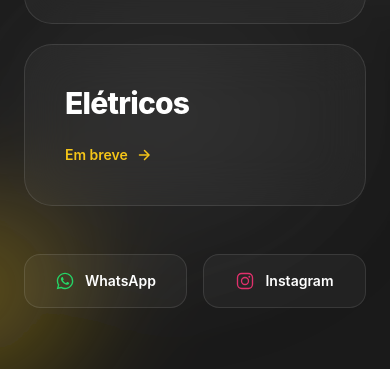
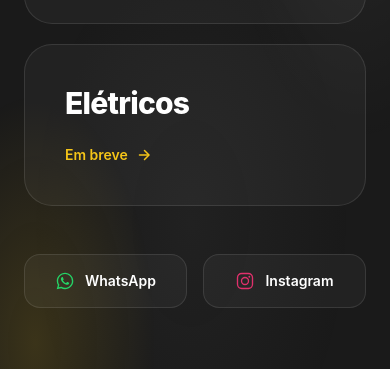
Before and after one commit to lipepereira2304-eng/vullz-bikes-landing, a website built with Vite: page index.html in a window 390 px wide. Shown: the part 438-807 px from the top of the page. Built offline with nearby package versions, Linux system fonts and the light colour scheme.

Commit message:
Remove per-frame filter work from background and cards
The background drew four animated ellipses inside an SVG <filter> with
feGaussianBlur stdDeviation=80, and the cards/social buttons sat on top of
it with backdrop-blur-xl. Because the ellipses animate on an infinite loop,
the filter was re-rasterized every frame, and each backdrop-filter had to
re-read that constantly-changing region.

Measured cost of rasterizing that background (median, same markup, only
stdDeviation varied): no filter 1.6ms, std=20 14ms, std=40 15.5ms,
std=80 18.4ms. So the expense is having a filter over that area at all
(~11x) rather than the radius — lowering stdDeviation would have changed
the look while barely helping. At ~18ms the background alone overran the
16.7ms budget of a 60fps frame, every frame.

The ellipses were already radialGradients fading to transparent, i.e.
inherently soft, so the blur was smoothing something already smooth.
Replaced with CSS radial-gradients animated by transform only, which the
compositor handles without repaint. Peak opacities are much lower than the
SVG stops because the blur used to dilute them. Dropped backdrop-blur-xl
(it blurred a smooth gradient, so it bought nothing visible) and swapped
the card's blur-3xl glow for a gradient. The page now computes no filter,
backdrop-filter or mix-blend-mode on any element.

Also:
- Release will-change after the reveal transition instead of pinning every
  element to its own compositor layer forever, with a timeout fallback
  since transitionend never fires if the reveal happens in a hidden tab.
- Raise footer text to white/50: it measured 3.22:1 at 12px, below the
  4.5:1 WCAG AA minimum. white/50 is the lowest step that passes (5.24:1).
- Version favicon URLs (?v=2) since browsers cache favicons very
  aggressively and ignore server headers.

```diff
--- a/index.html
+++ b/index.html
@@ -34,9 +34,14 @@
     />
     <meta name="twitter:image" content="https://vullzbikes.com.br/og-image.png" />
 
-    <!-- Favicons / PWA -->
-    <link rel="icon" type="image/svg+xml" href="/favicon.svg" />
-    <link rel="apple-touch-icon" href="/apple-touch-icon.png" />
+    <!--
+      Favicons / PWA. O ?v= existe porque navegador e iOS cacheiam favicon de
+      forma muito agressiva e costumam ignorar os headers do servidor: sem mudar
+      a URL, quem já visitou continua vendo o ícone antigo. Suba o número sempre
+      que trocar a arte do ícone.
+    -->
+    <link rel="icon" type="image/svg+xml" href="/favicon.svg?v=2" />
+    <link rel="apple-touch-icon" href="/apple-touch-icon.png?v=2" />
     <link rel="manifest" href="/manifest.webmanifest" />
 
     <link rel="stylesheet" href="/src/styles/main.css" />
--- a/public/em-breve.html
+++ b/public/em-breve.html
@@ -7,8 +7,9 @@
     <meta name="description" content="O catálogo digital de elétricos da Vullz Bikes está a caminho." />
     <meta name="theme-color" content="#1a1a1a" />
     <meta name="robots" content="noindex, follow" />
-    <link rel="icon" type="image/svg+xml" href="/favicon.svg" />
-    <link rel="apple-touch-icon" href="/apple-touch-icon.png" />
+    <!-- ?v= igual ao index.html: favicon é cacheado de forma muito agressiva. -->
+    <link rel="icon" type="image/svg+xml" href="/favicon.svg?v=2" />
+    <link rel="apple-touch-icon" href="/apple-touch-icon.png?v=2" />
     <style>
       :root {
         color-scheme: dark;
--- a/src/components/catalog-card.ts
+++ b/src/components/catalog-card.ts
@@ -21,7 +21,7 @@ export function catalogCardMarkup({
       ${targetAttrs}
       data-reveal
       style="transition-delay:${delayMs}ms"
-      class="group relative flex w-full flex-col items-start justify-center gap-6 overflow-hidden rounded-[28px] border border-white/10 bg-white/[0.04] p-10 text-left backdrop-blur-xl transition-[opacity,transform,background-color,border-color,box-shadow] duration-[750ms] ease-[cubic-bezier(0.16,1,0.3,1)] hover:-translate-y-2 hover:border-white/20 hover:bg-white/[0.06] hover:shadow-[0_24px_48px_-24px_rgba(245,197,24,0.22)] active:translate-y-0 active:scale-[0.985] active:duration-150 focus-visible:outline-none focus-visible:ring-2 focus-visible:ring-vullz-yellow focus-visible:ring-offset-2 focus-visible:ring-offset-vullz-graphite sm:p-12 sm:min-h-[220px]"
+      class="group relative flex w-full flex-col items-start justify-center gap-6 overflow-hidden rounded-[28px] border border-white/10 bg-white/[0.04] p-10 text-left transition-[opacity,transform,background-color,border-color,box-shadow] duration-[750ms] ease-[cubic-bezier(0.16,1,0.3,1)] hover:-translate-y-2 hover:border-white/20 hover:bg-white/[0.06] hover:shadow-[0_24px_48px_-24px_rgba(245,197,24,0.22)] active:translate-y-0 active:scale-[0.985] active:duration-150 focus-visible:outline-none focus-visible:ring-2 focus-visible:ring-vullz-yellow focus-visible:ring-offset-2 focus-visible:ring-offset-vullz-graphite sm:p-12 sm:min-h-[220px]"
     >
       <h3 class="text-balance text-3xl font-extrabold tracking-tight text-white sm:text-4xl">${title}</h3>
 
@@ -43,7 +43,7 @@ export function catalogCardMarkup({
       </span>
 
       <span
-        class="pointer-events-none absolute -right-10 -top-10 h-40 w-40 rounded-full bg-vullz-yellow/10 opacity-0 blur-3xl transition-opacity duration-500 ease-[cubic-bezier(0.16,1,0.3,1)] group-hover:opacity-100"
+        class="card-glow pointer-events-none absolute -right-16 -top-16 h-56 w-56 opacity-0 transition-opacity duration-500 ease-[cubic-bezier(0.16,1,0.3,1)] group-hover:opacity-100"
         aria-hidden="true"
       ></span>
     </a>
--- a/src/components/fluid-background.ts
+++ b/src/components/fluid-background.ts
@@ -1,52 +1,43 @@
+interface Blob {
+  tone: "yellow" | "white" | "gray";
+  animation: "a" | "b" | "c";
+  /** Posição/tamanho em % do container. */
+  left: number;
+  top: number;
+  width: number;
+  height: number;
+}
+
+/*
+  Cada blob é um radial-gradient que já desvanece para transparente — ou seja,
+  a suavidade vem de graça, sem filtro. A versão anterior desenhava estas mesmas
+  elipses dentro de um <filter> SVG com feGaussianBlur stdDeviation=80: como as
+  elipses animam em loop infinito, o filtro era re-rasterizado a cada frame
+  (~18ms medidos, contra ~1.6ms sem filtro), estourando sozinho o orçamento de
+  16.7ms de um frame a 60fps. Gradiente puro + animação só de transform mantém
+  o visual e deixa o trabalho por frame com o compositor (GPU), sem repaint.
+*/
+const BLOBS: Blob[] = [
+  { tone: "yellow", animation: "a", left: -18, top: -24, width: 72, height: 62 },
+  { tone: "white", animation: "b", left: 58, top: 6, width: 68, height: 62 },
+  { tone: "gray", animation: "c", left: 8, top: 44, width: 82, height: 66 },
+  { tone: "yellow", animation: "b", left: -22, top: 62, width: 62, height: 58 },
+];
+
 export function fluidBackgroundMarkup(): string {
+  const blobs = BLOBS.map(
+    ({ tone, animation, left, top, width, height }) => /* html */ `
+      <div
+        class="blob blob--${tone} animate-blob-${animation}"
+        style="left:${left}%;top:${top}%;width:${width}%;height:${height}%"
+      ></div>`
+  ).join("");
+
   return /* html */ `
-    <svg
-      class="pointer-events-none absolute inset-0 -z-10 h-full w-full"
-      viewBox="0 0 1200 1600"
-      preserveAspectRatio="xMidYMid slice"
+    <div
+      class="pointer-events-none absolute inset-0 -z-10 overflow-hidden"
       aria-hidden="true"
-      focusable="false"
-    >
-      <defs>
-        <radialGradient id="blob-yellow" cx="50%" cy="50%" r="50%">
-          <stop offset="0%" stop-color="#f5c518" stop-opacity="0.38" />
-          <stop offset="100%" stop-color="#f5c518" stop-opacity="0" />
-        </radialGradient>
-        <radialGradient id="blob-white-soft" cx="50%" cy="50%" r="50%">
-          <stop offset="0%" stop-color="#ffffff" stop-opacity="0.10" />
-          <stop offset="100%" stop-color="#ffffff" stop-opacity="0" />
-        </radialGradient>
-        <radialGradient id="blob-gray-soft" cx="50%" cy="50%" r="50%">
-          <stop offset="0%" stop-color="#9a9a9a" stop-opacity="0.14" />
-          <stop offset="100%" stop-color="#9a9a9a" stop-opacity="0" />
-        </radialGradient>
-        <filter id="blob-blur" x="-50%" y="-50%" width="200%" height="200%">
-          <feGaussianBlur stdDeviation="80" />
-        </filter>
-      </defs>
-
-      <g filter="url(#blob-blur)" class="mix-blend-screen">
-        <ellipse
-          class="origin-center animate-blob-a"
-          cx="220" cy="260" rx="360" ry="300"
-          fill="url(#blob-yellow)"
-        />
-        <ellipse
-          class="origin-center animate-blob-b"
-          cx="980" cy="520" rx="420" ry="360"
-          fill="url(#blob-white-soft)"
-        />
-        <ellipse
-          class="origin-center animate-blob-c"
-          cx="560" cy="980" rx="460" ry="380"
-          fill="url(#blob-gray-soft)"
-        />
-        <ellipse
-          class="origin-center animate-blob-b"
-          cx="150" cy="1300" rx="320" ry="280"
-          fill="url(#blob-yellow)"
-        />
-      </g>
-    </svg>
+    >${blobs}
+    </div>
   `;
 }
--- a/src/components/social-buttons.ts
+++ b/src/components/social-buttons.ts
@@ -6,7 +6,7 @@ export interface SocialButtonsOptions {
 }
 
 const BASE_BUTTON_CLASSES =
-  "group inline-flex flex-1 items-center justify-center gap-2.5 rounded-2xl border border-white/10 bg-white/[0.04] px-6 py-4 text-sm font-semibold text-white backdrop-blur-xl transition-[transform,background-color,border-color,box-shadow] duration-500 ease-[cubic-bezier(0.16,1,0.3,1)] hover:-translate-y-1 hover:border-white/20 hover:bg-white/[0.07] active:translate-y-0 active:scale-[0.985] active:duration-150 focus-visible:outline-none focus-visible:ring-2 focus-visible:ring-vullz-yellow focus-visible:ring-offset-2 focus-visible:ring-offset-vullz-graphite sm:text-base";
+  "group inline-flex flex-1 items-center justify-center gap-2.5 rounded-2xl border border-white/10 bg-white/[0.04] px-6 py-4 text-sm font-semibold text-white transition-[transform,background-color,border-color,box-shadow] duration-500 ease-[cubic-bezier(0.16,1,0.3,1)] hover:-translate-y-1 hover:border-white/20 hover:bg-white/[0.07] active:translate-y-0 active:scale-[0.985] active:duration-150 focus-visible:outline-none focus-visible:ring-2 focus-visible:ring-vullz-yellow focus-visible:ring-offset-2 focus-visible:ring-offset-vullz-graphite sm:text-base";
 
 export function socialButtonsMarkup({
   whatsappNumber,
--- a/src/scripts/animations.ts
+++ b/src/scripts/animations.ts
@@ -1,19 +1,57 @@
+/*
+  `[data-reveal]` declara `will-change: opacity, transform` para que o navegador
+  prepare uma camada antes da animação de entrada. Isso só faz sentido enquanto
+  a animação acontece: mantê-lo depois prende cada elemento numa camada de
+  composição para sempre, gastando memória de GPU à toa. Como a entrada roda uma
+  única vez, liberamos assim que a transição termina.
+*/
+const REVEAL_MS = 750;
+const REVEAL_MAX_DELAY_MS = 500;
+
+function releaseWillChange(el: HTMLElement): void {
+  el.style.willChange = "auto";
+}
+
+/*
+  Solta o `will-change` no fim da transição — com fallback por tempo porque
+  `transitionend` não é garantido: se o elemento é revelado com a aba em segundo
+  plano, o navegador não renderiza, a transição nunca roda e o evento nunca
+  dispara, deixando o elemento promovido a camada para sempre.
+*/
+function releaseAfterReveal(el: HTMLElement): void {
+  const timer = window.setTimeout(() => releaseWillChange(el), REVEAL_MS + REVEAL_MAX_DELAY_MS + 100);
+
+  el.addEventListener(
+    "transitionend",
+    () => {
+      window.clearTimeout(timer);
+      releaseWillChange(el);
+    },
+    { once: true }
+  );
+}
+
 export function initRevealOnScroll(): void {
   const prefersReducedMotion = window.matchMedia("(prefers-reduced-motion: reduce)").matches;
   const revealEls = document.querySelectorAll<HTMLElement>("[data-reveal]");
 
   if (prefersReducedMotion || !("IntersectionObserver" in window)) {
-    revealEls.forEach((el) => el.classList.add("is-visible"));
+    revealEls.forEach((el) => {
+      el.classList.add("is-visible");
+      releaseWillChange(el);
+    });
     return;
   }
 
   const observer = new IntersectionObserver(
     (entries) => {
       for (const entry of entries) {
-        if (entry.isIntersecting) {
-          entry.target.classList.add("is-visible");
-          observer.unobserve(entry.target);
-        }
+        if (!entry.isIntersecting) continue;
+
+        const el = entry.target as HTMLElement;
+        el.classList.add("is-visible");
+        observer.unobserve(el);
+        releaseAfterReveal(el);
       }
     },
     { threshold: 0.15, rootMargin: "0px 0px -40px 0px" }
--- a/src/scripts/main.ts
+++ b/src/scripts/main.ts
@@ -54,7 +54,8 @@ if (app) {
         })}
       </main>
 
-      <footer class="relative z-10 pb-8 text-center text-xs text-white/35">
+      <!-- white/50 é o menor passo que atinge contraste AA (5.24:1) em 12px sobre o grafite. -->
+      <footer class="relative z-10 pb-8 text-center text-xs text-white/50">
         © ${new Date().getFullYear()} Vullz Bikes. Todos os direitos reservados.
       </footer>
     </div>
--- a/src/styles/main.css
+++ b/src/styles/main.css
@@ -102,6 +102,57 @@
   normalmente quando precisa.
 */
 @layer components {
+  /*
+    Fundo fluido. Sem filtro: o radial-gradient já desvanece para transparente,
+    então a suavidade é inerente e custa ~0 por frame. Só `transform` é animado,
+    o que o compositor resolve na GPU sem repaint.
+  */
+  .blob {
+    position: absolute;
+    border-radius: 9999px;
+    will-change: transform;
+  }
+
+  /*
+    Opacidades bem abaixo das do SVG original (0.38/0.10/0.14) de propósito:
+    lá o feGaussianBlur espalhava o gradiente por uma área enorme e diluía muito
+    o pico. Sem o filtro, o pico chega inteiro — então ele precisa nascer menor
+    para o resultado final ficar igual de sutil.
+  */
+  .blob--yellow {
+    background: radial-gradient(
+      closest-side,
+      rgba(245, 197, 24, 0.15),
+      rgba(245, 197, 24, 0)
+    );
+  }
+
+  .blob--white {
+    background: radial-gradient(
+      closest-side,
+      rgba(255, 255, 255, 0.05),
+      rgba(255, 255, 255, 0)
+    );
+  }
+
+  .blob--gray {
+    background: radial-gradient(
+      closest-side,
+      rgba(154, 154, 154, 0.06),
+      rgba(154, 154, 154, 0)
+    );
+  }
+
+  /* Brilho de hover do card: gradiente em vez de `filter: blur()`, mesmo motivo. */
+  .card-glow {
+    border-radius: 9999px;
+    background: radial-gradient(
+      closest-side,
+      rgba(245, 197, 24, 0.20),
+      rgba(245, 197, 24, 0)
+    );
+  }
+
   [data-reveal] {
     opacity: 0;
     transform: translateY(12px);
```
